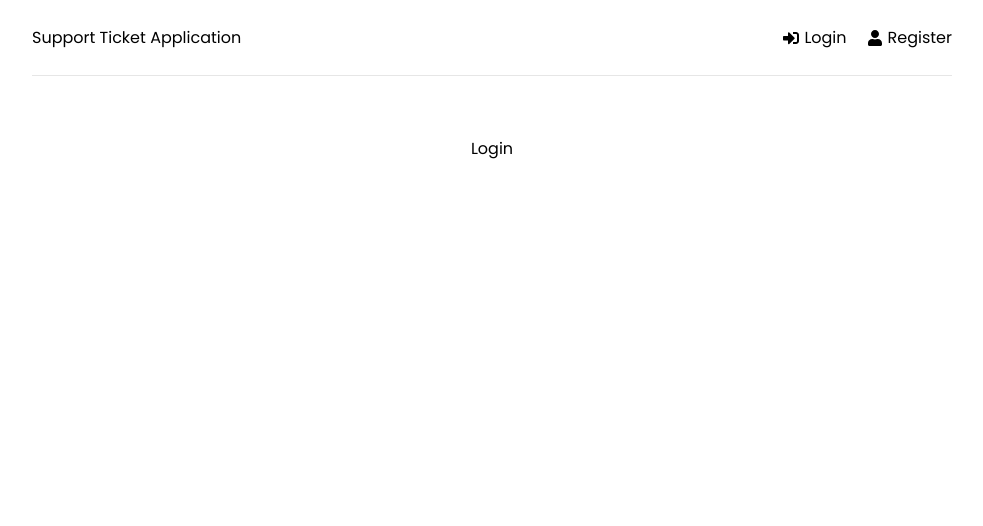
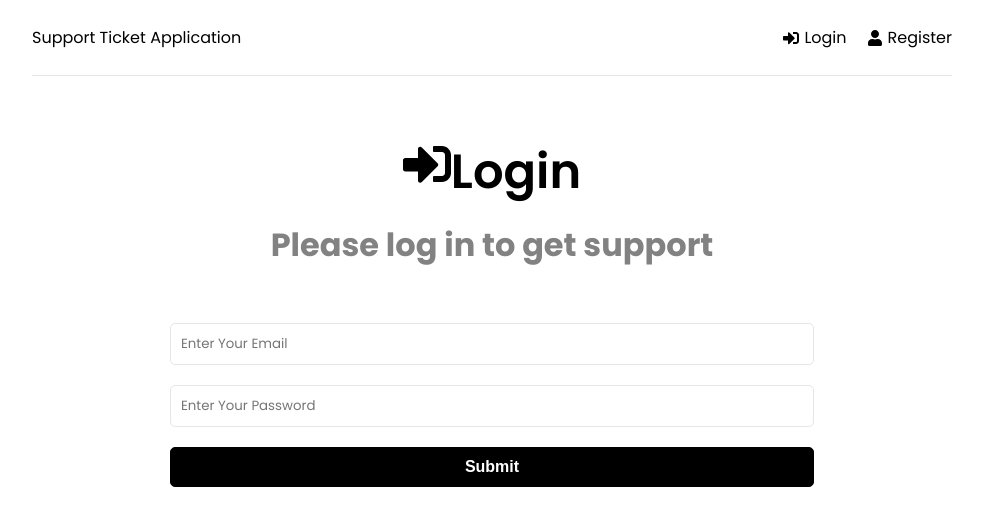
Before and after one commit to Aviatorscode2/Support-ticket, a React (Create React App) app in the folder frontend/: page /login in a window 1280 px wide. Shown: the top 526 px of the page, without its empty margins (148-1131 px from the left). Built offline with nearby package versions, Linux system fonts and the light colour scheme.

Commit message:
implemented the home and login pages

```diff
--- a/frontend/src/pages/Home.jsx
+++ b/frontend/src/pages/Home.jsx
@@ -1,9 +1,24 @@
+import { Link } from 'react-router-dom'
+import { FaQuestionCircle, FaTicketAlt } from 'react-icons/fa'
 import React from 'react'
 
 function Home() {
   return (
-    <div>Home</div>
-  )
+    <>
+      <section className="heading">
+        <h1>What do you need help with?</h1>
+        <p>Please choose from an option below</p>
+      </section>
+
+      <Link to="/new-tickets" className="btn btn-reverse btn-block">
+        <FaQuestionCircle /> Create a new ticket
+      </Link>
+
+      <Link to="/tickets" className="btn btn-block">
+        <FaTicketAlt /> View my ticket
+      </Link>
+    </>
+  );
 }
 
 export default Home
--- a/frontend/src/pages/Login.jsx
+++ b/frontend/src/pages/Login.jsx
@@ -1,9 +1,71 @@
-import React from 'react'
+/* eslint-disable no-undef */
+/* eslint-disable no-unused-vars */
+
+/*eslint no-undef: "error"*/
+import { useState } from 'react';
+import { FaSignInAlt} from 'react-icons/fa';
+import { toast } from 'react-toastify';
 
 function Login() {
+  const [formData, setFormData] = useState({
+    email: '',
+    password: '',
+
+  });
+
+  const { email, password } = formData;
+
+  const onChange = (e) => {
+    setFormData((prevState) => ({
+      ...prevState,
+      [e.target.name]: e.target.value,
+    }));
+  };
+
+  const onSubmit = (e) => {
+    e.preventDefault();
+  };
   return (
-    <div>Login</div>
-  )
+    <>
+      <section className="heading">
+        <h1>
+          {' '}
+          <FaSignInAlt />
+          Login
+        </h1>
+        <p>Please log in to get support</p>
+      </section>
+      <section className="form">
+        <form onSubmit={onSubmit}>
+          <div className="form-group">
+            <input
+              type="email"
+              className="form-control"
+              id="email"
+              name="email"
+              onChange={onChange}
+              placeholder="Enter Your Email"
+              required
+            />
+          </div>
+          <div className="form-group">
+            <input
+              type="password"
+              className="form-control"
+              id="password"
+              name="password"
+              onChange={onChange}
+              placeholder="Enter Your Password"
+              required
+            />
+          </div>
+          <div className="form-group">
+            <button className="btn btn-block">Submit</button>
+          </div>
+        </form>
+      </section>
+    </>
+  );
 }
 
-export default Login
+export default Login;
```
